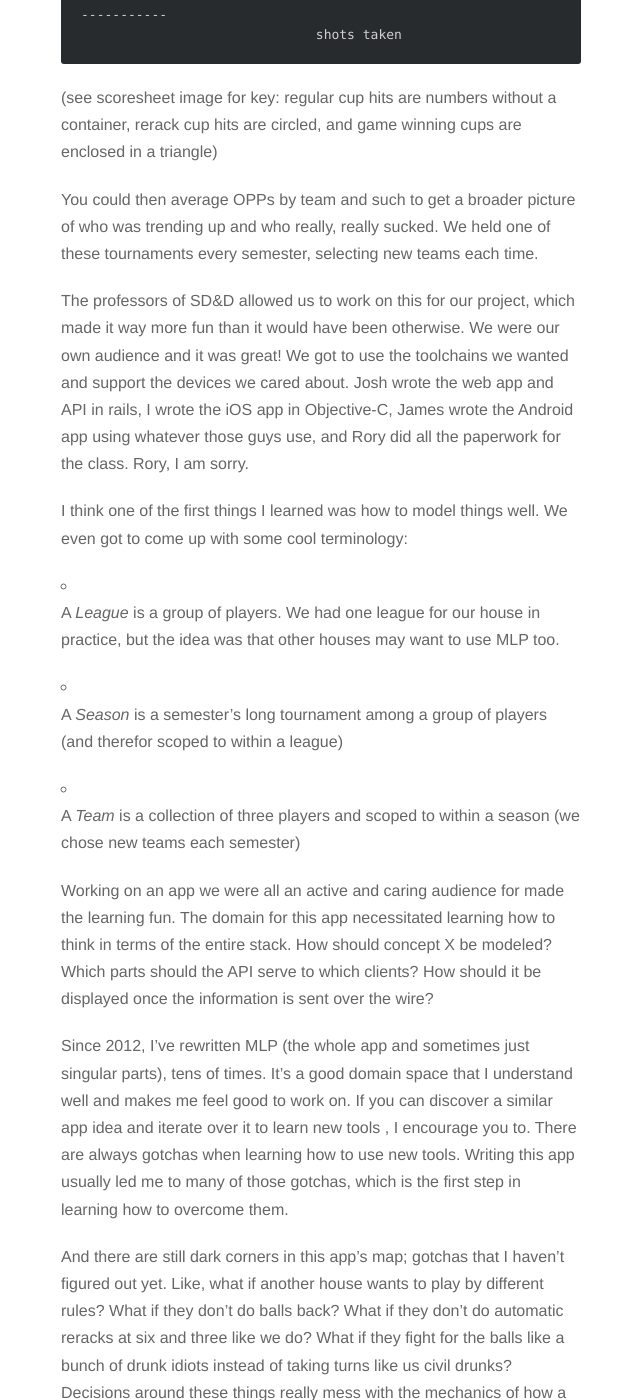
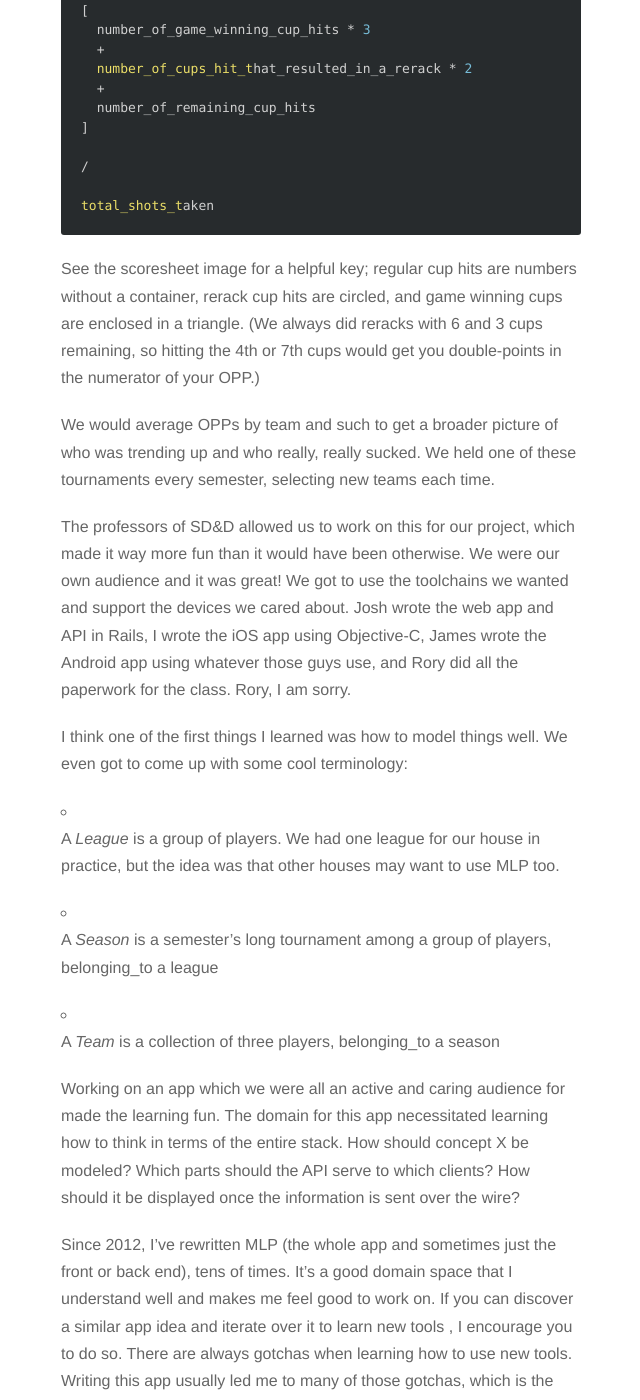
Before and after one commit to pachun/old.pachun.github.io, a Jekyll site: the page built from _posts/2015-04-20-how-i-learn.md, in a window 1280 px wide and 1400 px high, scrolled down 1565 px. Shown: the whole window, without its empty margins (319-959 px from the left). Built offline with Jekyll 4.4.1, drawn with Linux system fonts in a browser that asks for light colours; nearby versions of some CDN libraries; Markdown is read by kramdown in place of the engine named in the settings; some of the changed text lies outside the part shown.

Commit message:
Touch up “how i learn” blog post.

````diff
--- a/_posts/2015-04-20-how-i-learn.md
+++ b/_posts/2015-04-20-how-i-learn.md
@@ -14,46 +14,57 @@
 
 When I got back to class, I had to take my "CS capstone" class, _Software Design
 and Documentation_. We called it SD&D. It's a capstone class because
-it was the last class in the CS track at my school. At the time, I thought it was a
-complete blowoff and an easy A. However, to my surprise, I'm still realizing things I learned in that
+it was the last class in the CS track at my school. At the time, I thought it
+was an easy A blowoff. However, to my surprise, I'm still realizing things I learned in that
 class.
 
-It had a loose curriculum; we grouped ourselves into collections of
-three to five and chose a project to work on. I was in the class with three guys
+There was a loose curriculum; we were instructed to group ourselves into collections of
+three to five and invent a programming project to work on. I was in the class with three guys
 from my fraternity and we all lived in the same house, which made grouping
-together perfect for us. Then someone had a great idea: Major League
-Pong.
+together a good deal for us. Then someone had a great idea for our programming
+project: Major League Pong.
 
-Every semester, our house held an in-house beer pong tournament
+Every semester, our house (I refer to my fraternity as our/the "house" often; apologies
+for the duplicate terminology) held an in-house beer pong tournament
 one night per week. Every game had a referee that kept a scoresheet for that
-game:
+game.
 
-![Major League Pong Scoresheet](/images/mlp.jpg)
+![Major League Pong Scoresheet](/assets/images/mlp.jpg)
 
-After each week, the league commissioner (AKA guy whose job it was to get the
+After each week, the league commissioner (AKA the guy whose job it was to get the
 keg and do drunk number crunching), would calculate everyone's OPP (overall
 point percentage) by hand and throw it up on a static page local to the house
 network.
 
-Your OPP was calculated as follows:
+Here's how OPP is calculated (it's on a per-player basis).
 
 ```
-regular cup hits + (rerack cup hits * 2) + (game winning cup hits * 3)
-------------------------------------------------------------------------
-                              shots taken
+[
+  number_of_game_winning_cup_hits * 3
+  +
+  number_of_cups_hit_that_resulted_in_a_rerack * 2
+  +
+  number_of_remaining_cup_hits
+]
+
+/
+
+total_shots_taken
 ```
 
-(see scoresheet image for key: regular cup hits are numbers without a container, rerack cup hits are circled,
-and game winning cups are enclosed in a triangle)
+See the scoresheet image for a helpful key; regular cup hits are numbers without a container, rerack cup hits are circled,
+and game winning cups are enclosed in a triangle. (We always did reracks with 6 and 3
+cups remaining, so hitting the 4th or 7th cups would get you double-points in the
+numerator of your OPP.)
 
-You could then average OPPs by team and such to get a broader picture of who
+We would average OPPs by team and such to get a broader picture of who
 was trending up and who really, really sucked. We held one of these tournaments
 every semester, selecting new teams each time.
 
 The professors of SD&D allowed us to work on this for our project, which made it
 way more fun than it would have been otherwise. We were our own audience and it was great!
 We got to use the toolchains we wanted and support the devices we
-cared about. Josh wrote the web app and API in rails, I wrote the iOS app in
+cared about. Josh wrote the web app and API in Rails, I wrote the iOS app using
 Objective-C, James wrote the Android app using whatever those guys use, and Rory
 did all the paperwork for the class. Rory, I am sorry.
 
@@ -63,35 +74,57 @@
 * A _League_ is a group of players. We had one league for our house in practice,
 but the idea was that other houses may want to use MLP too.
 
-* A _Season_ is a semester's long tournament among a group of players (and
-therefor scoped to within a league)
+* A _Season_ is a semester's long tournament among a group of players,
+belonging_to a league
 
-* A _Team_ is a collection of three players and scoped to within a season (we chose
-new teams each semester)
+* A _Team_ is a collection of three players, belonging_to a season
 
-Working on an app we were all an active and caring audience for made the learning fun. The domain for
+Working on an app which we were all an active and caring audience for made the learning fun. The domain for
 this app necessitated learning how to think in terms of the entire stack. How
 should concept X be modeled? Which parts should the API serve to which clients?
 How should it be displayed once the information is sent over the wire?
 
-Since 2012, I've rewritten MLP (the whole app and sometimes just singular parts), tens of times. It's
+Since 2012, I've rewritten MLP (the whole app and sometimes just the front or
+back end), tens of times. It's
 a good domain space that I understand well and makes me feel good to work on.
 If you can discover a similar app idea and iterate over it to learn new tools
-, I encourage you to. There are always gotchas when learning how to
+, I encourage you to do so. There are always gotchas when learning how to
 use new tools. Writing this app usually led me to many of those
 gotchas, which is the first step in learning how to overcome them.
 
 And there are still dark corners in this app's map; gotchas that I haven't
 figured out yet. Like, what if another house wants to play by
-different rules? What if they don't do balls back?
-What if they don't do automatic reracks at six and three like
-we do? What if they fight for the balls like a
+different rules? What if they don't roll balls back if everyone on a team hits a
+cup?
+What if they don't do automatic reracks when six and three cups remain like
+we do? What if they fight for the balls after every shot like a
 bunch of drunk idiots instead of taking turns like us civil drunks?
-Decisions around these things really mess with the mechanics of how a game is
-structured.
+Decisions around these things really mess with the mechanics of how the game
+model is structured. Here's how we did it.
+
+A _Game_ `has_many` _Round_ objects, each of which encapsulates two
+_Turn_ objects. _Turn_ objects also `belong_to` _Team_ instances. _Turns_ have
+[1, 3] _Shot_ objects, depending on how many players per team. Each of those
+shots also `belong_to` a _Player_, in the same way that _Turns_ `belong_to`
+_Team_ objects.
+
+That's pretty hard to follow in text, so take another look at the
+scoresheet image for clarity and scroll down a bit for a narration.
+
+![Major League Pong Scoresheet](/assets/images/mlp.jpg)
+
+The whole scoresheet is a _Game_.
+
+Horizontal rows are _Round_s containing two _Turn_s.
+
+_Turn_s are half of each horizontal row and each belongs to a _Team_.
+
+Vertical columns are _Shot_s belonging to a _Player_.
+
+---
 
 I learned how to use Xcode with storyboards by writing MLP. I learned how to
 write RESTFUL web APIs with Sinatra by writing MLP. I must've rewritten the iOS
 client in ruby using [Rubymotion](http://rubymotion.com) at least five times. If you look at README
-examples for gems I've written in Github, you can see in most of them that I was
+examples for gems I've written on Github, you can see in most of them that I was
 thinking of the models from MLP.
````
Also changed, not shown: other parts of _posts/2015-04-20-how-i-learn.md (+1 -1 lines), 1 other file.
